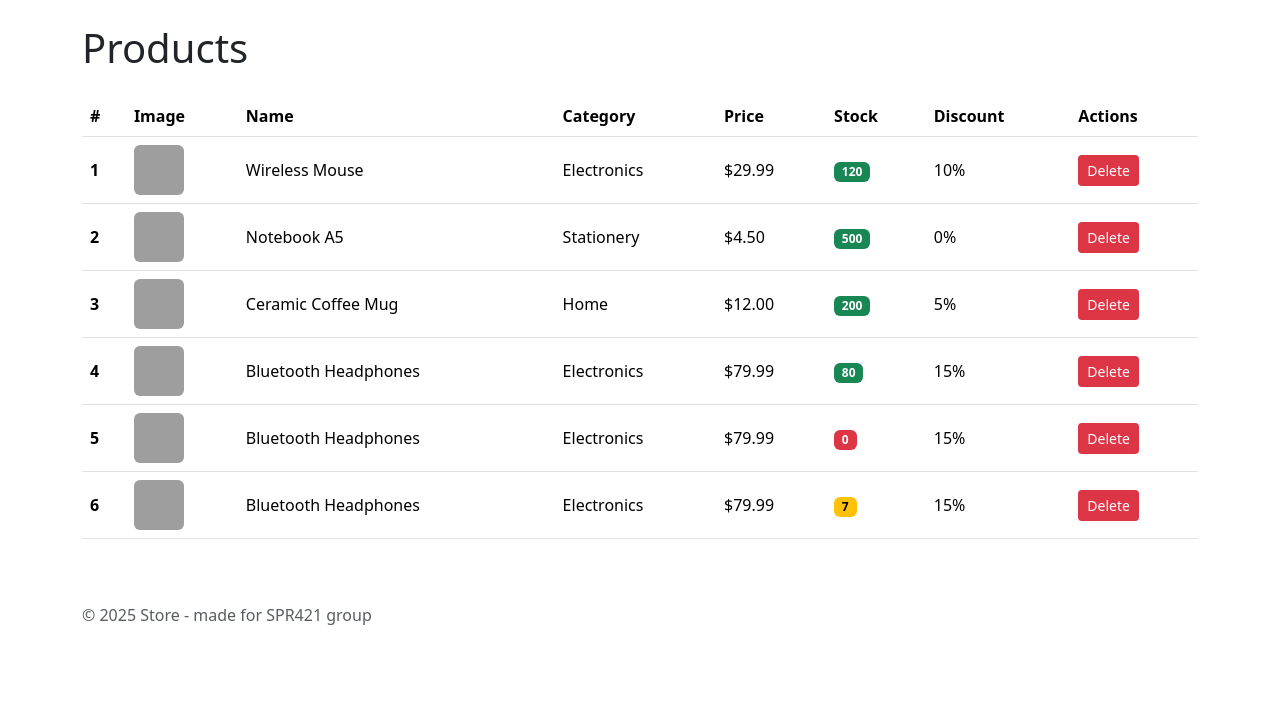
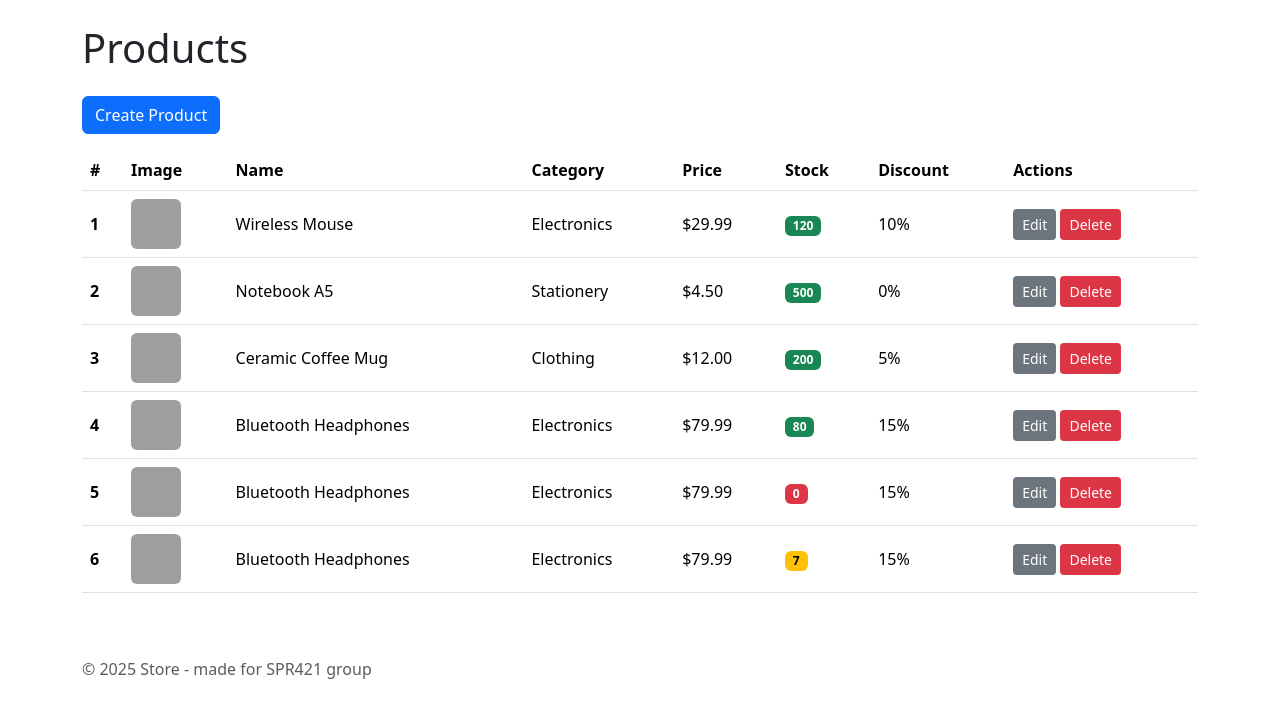
Before and after one commit to vladtymo/Django-SPR421, a Django app: page /products/list/ in a window 1280 px wide. Shown: the part 56-774 px from the top of the page. Run offline with Django 5.2, Linux system fonts and the light colour scheme; data comes from the database, SQL or seed files in the repository; grey boxes are pictures that could not be loaded.

Commit message:
Add product create and update forms

```diff
--- a/products/fixtures/products.json
+++ b/products/fixtures/products.json
@@ -36,7 +36,7 @@
       "description": "350ml ceramic mug, dishwasher safe.",
       "price": 12.0,
       "stock": 200,
-      "category": "Home",
+      "category": "clothing",
       "discount": 5,
       "created_at": "2024-01-17T10:00:00Z"
     }
--- a/products/templates/products/list.html
+++ b/products/templates/products/list.html
@@ -1,6 +1,7 @@
 {% extends "layout.html" %} {% block content %}
 <h1 class="mb-4">Products</h1>
 
+<a href="/products/create/" class="btn btn-primary mb-3">Create Product</a>
 
 <table class="table">
   <thead>
@@ -34,6 +35,7 @@
       </td>
       <td>{{ product.discount }}%</td>
       <td>
+        <a class="btn btn-sm text-bg-secondary" href="/products/update/{{product.pk}}">Edit</a>
         <a class="btn btn-sm text-bg-danger" href="/products/delete/{{product.pk}}">Delete</a>
       </td>
     </tr>
--- a/products/urls.py
+++ b/products/urls.py
@@ -5,5 +5,7 @@
 urlpatterns = [
     path('list/', views.list_products, name='list_products'),
     path('<int:id>/', views.product_detail, name='product_detail'),
+    path('create/', views.product_create, name='product_create'),
+    path('update/<int:id>/', views.product_update, name='product_update'),
     path('delete/<int:id>/', views.product_delete, name='product_delete'),
 ]
--- a/products/views.py
+++ b/products/views.py
@@ -1,5 +1,6 @@
 from django.shortcuts import get_object_or_404, redirect, render
 
+from products.forms.product import ProductForm
 from products.models import Product
 
 def list_products(request):
@@ -10,6 +11,26 @@
     product = Product.objects.get(pk=id)
     return render(request, 'products/detail.html', {'product': product})
 
+def product_create(request):
+    if request.method == 'POST':
+        product_form = ProductForm(request.POST)
+        if product_form.is_valid():
+            product_form.save()
+            return redirect('list_products')
+    product_form = ProductForm()
+    return render(request, 'products/create.html', {'form': product_form})
+
+
+def product_update(request, id):
+    product = get_object_or_404(Product, pk=id)
+    if request.method == 'POST':
+        product_form = ProductForm(request.POST, instance=product)
+        if product_form.is_valid():
+            product_form.save()
+            return redirect('list_products')
+    product_form = ProductForm(instance=product)
+    return render(request, 'products/update.html', {'form': product_form})
+
 def product_delete(request, id):
     product = get_object_or_404(Product, pk=id)
     product.delete()
```
Also changed, not shown: products/forms/product.py (added, +17 -0 lines), products/templates/products/create.html (added, +21 -0 lines), products/templates/products/update.html (added, +21 -0 lines).
